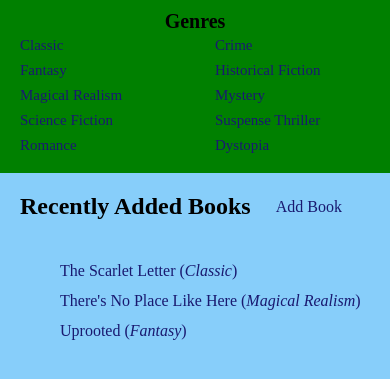
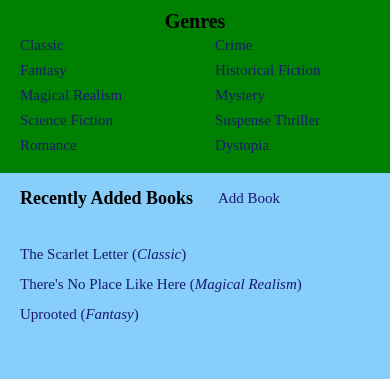
Before and after one commit to sarah-thomens/item-catalog-project, a Flask app: page / in a window 390 px wide. Shown: the part 110-489 px from the top of the page. Run offline with Flask 2, Linux system fonts and the light colour scheme; data comes from the database, SQL or seed files in the repository.

Commit message:
Fixing book info look. Not done.

```diff
--- a/catalog/static/styles.css
+++ b/catalog/static/styles.css
@@ -66,7 +66,7 @@ header nav
 	margin-bottom: auto;
 	margin-left: 20px;
 	text-align: center;
-	font-size: 20px;
+	font-size: 18.5px;
 	line-height: 25px;
 }
 
@@ -175,6 +175,13 @@ header nav
 {
 	list-style: none;
 	line-height: 30px;
+}
+
+/*--Book Information Page CSS--------------------------------------------------*/
+.book-info-headers
+{
+	display: flex;
+	justify-content: space-between;
 }
 
 /*-------------------------------------------------------------------------------
@@ -344,4 +351,26 @@ header nav
 	{
 		width: 50%;
 	}
+
+	.book-header
+	{
+		font-size: 18px;
+	}
+
+	.add-book-link
+	{
+		font-size: 15px;
+		margin-top: 17px;
+	}
+
+	.add-book-link:hover
+	{
+		padding: 5px;
+	}
+
+	.books-list
+	{
+		padding-left: 0;
+		font-size: 15px;
+	}
 }
--- a/catalog/templates/bookInfo.html
+++ b/catalog/templates/bookInfo.html
@@ -3,8 +3,8 @@
 {% include "header.html" %}
 
 <div class="main-and-sidebar-wrapper">
-	<section class="main">
-		<div class="page-headers">
+	<section class="main book-info-main">
+		<div class="page-headers book-info-headers">
 			<h2>{{book.title}}</h2>
 			<h3>By: {{book.author}}</h3>
 		</div>
--- a/catalog/templates/listBooks.html
+++ b/catalog/templates/listBooks.html
@@ -10,7 +10,7 @@
 	</aside>
 	<section class="main">
 		<div class="page-headers">
-			<h2>{{book_type}} Books</h2>
+			<h2 class="book-header">{{book_type}} Books</h2>
 			<a class="add-book-link" href="#">Add Book</a>
 		</div>
 		<ul class="books-list">
```
